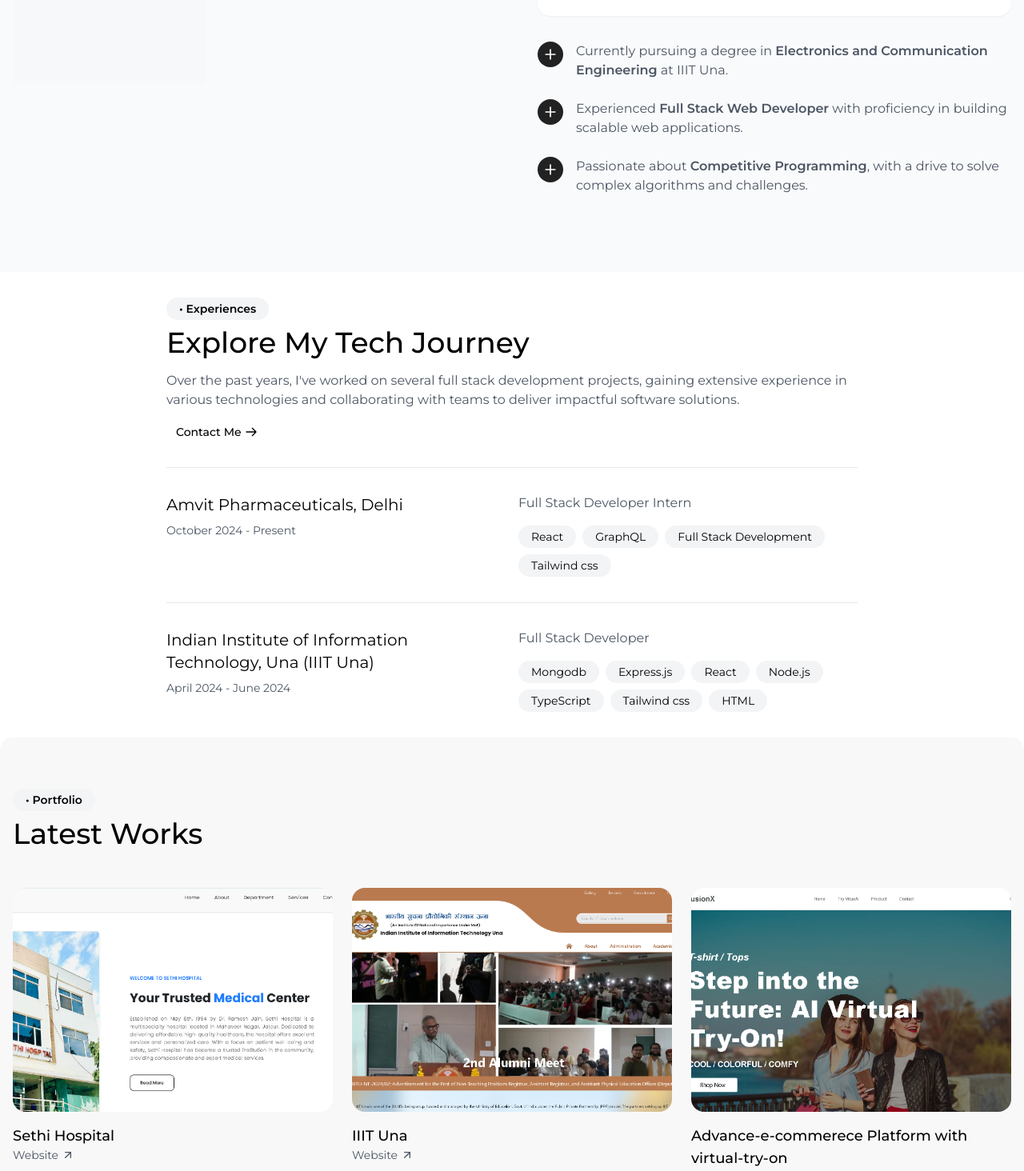
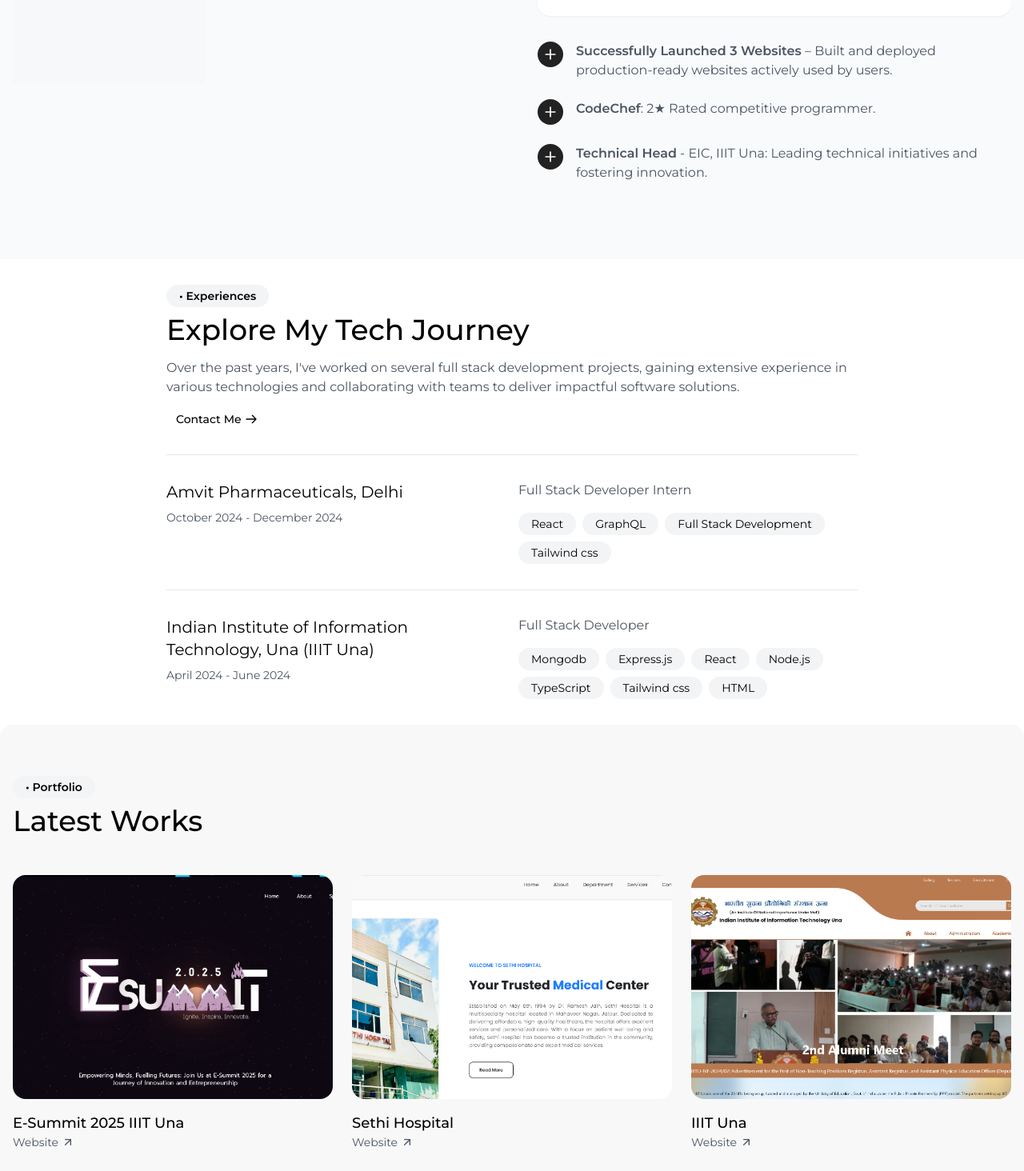
Before and after one commit to Rachit-31/My_Portfolio, a React (Vite) app in the folder Client/: page / in a window 1280 px wide. Shown: the part 1820-3284 px from the top of the page at 80% size. Built offline with nearby package versions, Linux system fonts and the light colour scheme; grey boxes are pictures that could not be loaded.

Commit message:
added one project and  update the achievment section

```diff
--- a/Client/src/static/Content.jsx
+++ b/Client/src/static/Content.jsx
@@ -56,20 +56,13 @@
 
 export const achievements = [
   <>
-    Currently pursuing a degree in{" "}
-    <span className="font-semibold">
-      Electronics and Communication Engineering
-    </span>{" "}
-    at IIIT Una.
+    <span className="font-semibold">Successfully Launched 3 Websites</span> – Built and deployed production-ready websites actively used by users.
   </>,
   <>
-    Experienced <span className="font-semibold">Full Stack Web Developer</span>{" "}
-    with proficiency in building scalable web applications.
+    <span className="font-semibold">CodeChef</span>: 2★  Rated competitive programmer.
   </>,
   <>
-    Passionate about{" "}
-    <span className="font-semibold">Competitive Programming</span>, with a drive
-    to solve complex algorithms and challenges.
+    <span className="font-semibold">Technical Head</span> - EIC, IIIT Una: Leading technical initiatives and fostering innovation.
   </>,
 ];
 
@@ -77,7 +70,7 @@
 export const experiences = [
   {
     company: "Amvit Pharmaceuticals, Delhi",
-    period: "October 2024 - Present",
+    period: "October 2024 - December 2024",
     role: "Full Stack Developer Intern",
     tags: ["React", "GraphQL", "Full Stack Development", "Tailwind css"],
   },
@@ -99,6 +92,12 @@
 
 // projects
 export const works = [
+  {
+    image:"/Portfolio/Esummit.png",
+    title:"E-Summit 2025 IIIT Una",
+    websiteLink:"https://esummit.iiitu.ac.in/",
+    githubLink:"",
+  },
   {
     image: "/Portfolio/SethiHospital.png",
     title: "Sethi Hospital",
```
Also changed, not shown: Client/public/Portfolio/Esummit.png (added).
